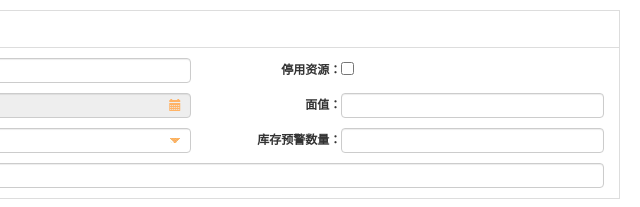
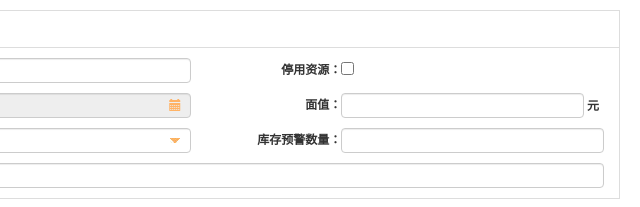
Before and after one commit to nialen/electronicFinacial, a plain HTML site: page page/resourceManagementEdit/resourceManagementEdit.html in a window 1280 px wide. Shown: the top 207 px of the page, 640-1280 px from the left. Drawn offline with Linux system fonts and the light colour scheme; a script that the page names is missing; a web font is replaced by a local one.

Commit message:
样式修改，添加元字

```diff
--- a/page/distributionQuery/distributionQuery.js
+++ b/page/distributionQuery/distributionQuery.js
@@ -226,7 +226,6 @@ angular
             $log.log('获取状态信息失败.');
         });
         vm.changeCallback = function(item, model) {
-            debugger
             paramData.states = [];
             _.map(vm.checkedStateList, function(item, index) {
                 _.set(paramData, ['states', index, 'code'], item.code);
--- a/page/resourceManagementEdit/resourceManagementEdit.css
+++ b/page/resourceManagementEdit/resourceManagementEdit.css
@@ -551,3 +551,12 @@
     border: 1px solid #ddd;
     border-bottom: none;
 }
+.form-group input.short-class{
+    width:calc(100% - 20px) !important;
+}
+.yuan{
+    position:absolute;
+    right:5px;
+    top:7px;
+    font-weight:bold;
+}
--- a/page/resourceManagementEdit/resourceManagementEdit.html
+++ b/page/resourceManagementEdit/resourceManagementEdit.html
@@ -66,7 +66,8 @@
                 <div class="col-xs-4">
                     <div class="form-group">
                         <label class="control-label">面值：</label>
-                        <input type="text" class="form-control query-input">
+                        <input type="text" class="form-control query-input short-class">
+                        <span class="yuan">元</span>
                     </div>
                 </div>
             </div>
```
